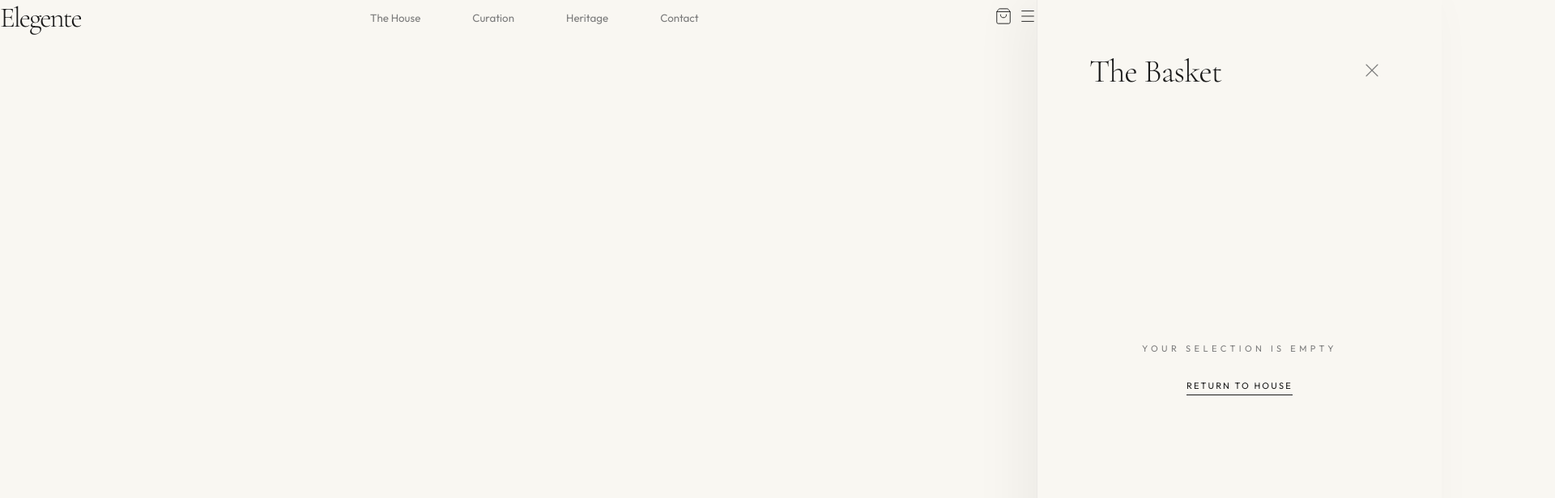
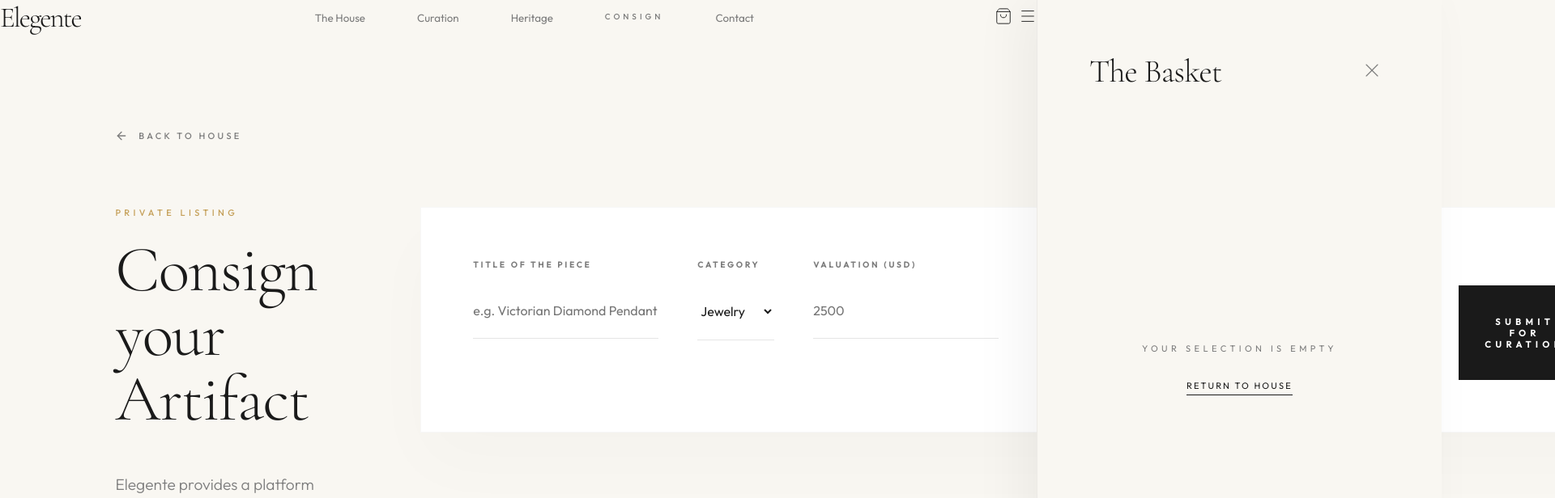
Before and after one commit to WereElliot/elegente-noir, a React (Vite) app: page /consign in a window 1280 px wide. Shown: the top 616 px of the page at 81% size, 1920 px wide, since content can reach past the window. Built offline with nearby package versions, Linux system fonts and the light colour scheme; the HTML template or start-up script is replaced by a standard one.

Commit message:
Feature: Independent user listings (Consign) with ProductContext and Sell page

```diff
--- a/src/App.tsx
+++ b/src/App.tsx
@@ -1,16 +1,19 @@
-import React, { useState } from 'react';
+import { useState } from 'react';
 import { BrowserRouter as Router, Routes, Route } from 'react-router-dom';
 import Header from './components/Header';
 import Hero from './components/Hero';
 import ProductGrid from './components/ProductGrid';
 import Cart from './components/Cart';
 import Checkout from './components/Checkout';
+import Sell from './components/Sell';
 import { CartProvider } from './CartContext';
+import { ProductProvider } from './ProductContext';
 
 function App() {
   const [isCartOpen, setIsCartOpen] = useState(false);
 
   return (
+    <ProductProvider>
       <CartProvider>
         <Router>
           <div style={{ minHeight: '100vh', backgroundColor: 'var(--bg)', color: 'var(--text)' }}>
@@ -61,6 +64,7 @@ function App() {
                 </>
               } />
               <Route path="/checkout" element={<Checkout />} />
+              <Route path="/consign" element={<Sell />} />
             </Routes>
           </div>
         </Router>
@@ -82,6 +86,7 @@ function App() {
           .hover-primary:hover { color: var(--primary) !important; transition: color 0.3s ease; }
         `}</style>
       </CartProvider>
+    </ProductProvider>
   );
 }
 
--- a/src/CartContext.tsx
+++ b/src/CartContext.tsx
@@ -1,4 +1,4 @@
-import React, { createContext, useContext, useState, useEffect } from 'react';
+import React, { createContext, useContext, useState } from 'react';
 import type { Product, CartItem } from './types';
 
 interface CartContextType {
--- /dev/null
+++ b/src/ProductContext.tsx
@@ -0,0 +1,38 @@
+import React, { createContext, useContext, useState, useEffect } from 'react';
+import type { Product } from './types';
+import { products as initialProducts } from './types';
+
+interface ProductContextType {
+  allProducts: Product[];
+  addProduct: (product: Omit<Product, 'id'>) => void;
+}
+
+const ProductContext = createContext<ProductContextType | undefined>(undefined);
+
+export const ProductProvider: React.FC<{ children: React.ReactNode }> = ({ children }) => {
+  const [allProducts, setAllProducts] = useState<Product[]>(() => {
+    const saved = localStorage.getItem('elegente_products');
+    return saved ? JSON.parse(saved) : initialProducts;
+  });
+
+  useEffect(() => {
+    localStorage.setItem('elegente_products', JSON.stringify(allProducts));
+  }, [allProducts]);
+
+  const addProduct = (newProduct: Omit<Product, 'id'>) => {
+    const id = Math.max(...allProducts.map(p => p.id), 0) + 1;
+    setAllProducts(prev => [...prev, { ...newProduct, id }]);
+  };
+
+  return (
+    <ProductContext.Provider value={{ allProducts, addProduct }}>
+      {children}
+    </ProductContext.Provider>
+  );
+};
+
+export const useProducts = () => {
+  const context = useContext(ProductContext);
+  if (!context) throw new Error('useProducts must be used within a ProductProvider');
+  return context;
+};
--- a/src/components/Header.tsx
+++ b/src/components/Header.tsx
@@ -38,6 +38,7 @@ const Header: React.FC<{ onCartClick: () => void }> = ({ onCartClick }) => {
           <button onClick={() => window.scrollTo({ top: 0, behavior: 'smooth' })} className="nav-link">The House</button>
           <button onClick={() => scrollToSection('collection')} className="nav-link">Curation</button>
           <button onClick={() => scrollToSection('heritage')} className="nav-link">Heritage</button>
+          <Link to="/consign" className="nav-link">Consign</Link>
           <button onClick={() => scrollToSection('contact')} className="nav-link">Contact</button>
         </div>
 
--- a/src/components/ProductGrid.tsx
+++ b/src/components/ProductGrid.tsx
@@ -1,8 +1,9 @@
 import React from 'react';
-import { products } from '../types';
+import { useProducts } from '../ProductContext';
 import ProductCard from './ProductCard';
 
 const ProductGrid: React.FC = () => {
+  const { allProducts } = useProducts();
   return (
     <section id="collection" style={{ padding: '10rem 8vw', backgroundColor: 'var(--white)' }}>
       <div style={{
@@ -34,7 +35,7 @@ const ProductGrid: React.FC = () => {
       </div>
 
       <div className="grid-products">
-        {products.map(product => (
+        {allProducts.map(product => (
           <ProductCard key={product.id} product={product} />
         ))}
       </div>
--- /dev/null
+++ b/src/components/Sell.tsx
@@ -0,0 +1,176 @@
+import React, { useState } from 'react';
+import { useProducts } from '../ProductContext';
+import { ArrowLeft, CheckCircle2, Upload } from 'lucide-react';
+import { Link, useNavigate } from 'react-router-dom';
+
+const Sell: React.FC = () => {
+  const { addProduct } = useProducts();
+  const [isSuccess, setIsSuccess] = useState(false);
+  const navigate = useNavigate();
+
+  const [formData, setFormData] = useState({
+    name: '',
+    category: 'Jewelry',
+    price: '',
+    description: '',
+    image: ''
+  });
+
+  const handleSubmit = (e: React.FormEvent) => {
+    e.preventDefault();
+    addProduct({
+      name: formData.name,
+      category: formData.category,
+      price: Number(formData.price),
+      description: formData.description,
+      image: formData.image || 'https://images.unsplash.com/photo-1515562141207-7a88fb7ce338?q=80&w=2070&auto=format&fit=crop' // Default premium jewelry image if none provided
+    });
+    setIsSuccess(true);
+    setTimeout(() => {
+      navigate('/');
+    }, 3000);
+  };
+
+  if (isSuccess) {
+    return (
+      <div style={{ height: '100vh', display: 'flex', flexDirection: 'column', justifyContent: 'center', alignItems: 'center', gap: '3rem', backgroundColor: 'var(--bg)' }} className="animate-fade-in">
+        <CheckCircle2 size={100} style={{ color: 'var(--primary)' }} strokeWidth={1} />
+        <div style={{ textAlign: 'center' }}>
+          <h2 className="serif" style={{ fontSize: '4rem', marginBottom: '1.5rem', color: 'var(--text)' }}>Listing Created</h2>
+          <p style={{ color: 'var(--text-muted)', textTransform: 'uppercase', letterSpacing: '0.4em', fontSize: '11px' }}>Your artifact is now part of the curation.</p>
+        </div>
+      </div>
+    );
+  }
+
+  return (
+    <div style={{ paddingTop: '10rem', paddingBottom: '8rem', paddingLeft: '8vw', paddingRight: '8vw', maxWidth: '1200px', margin: '0 auto', backgroundColor: 'var(--bg)', minHeight: '100vh' }}>
+      <Link to="/" style={{ display: 'inline-flex', alignItems: 'center', gap: '0.8rem', fontSize: '11px', textTransform: 'uppercase', letterSpacing: '0.3em', color: 'var(--text-muted)', marginBottom: '5rem', fontWeight: 500 }} className="hover-primary">
+        <ArrowLeft size={16} />
+        Back to House
+      </Link>
+
+      <div className="sell-container">
+        <div style={{ maxWidth: '600px' }}>
+          <p style={{ color: 'var(--primary)', fontWeight: 500, fontSize: '11px', textTransform: 'uppercase', letterSpacing: '0.4em', marginBottom: '1.5rem' }}>
+            PRIVATE LISTING
+          </p>
+          <h1 className="serif" style={{ fontSize: '5rem', lineHeight: 1, marginBottom: '3rem', color: 'var(--text)' }}>
+            Consign your Artifact
+          </h1>
+          <p style={{ color: 'var(--text-muted)', fontWeight: 300, fontSize: '1.2rem', lineHeight: '1.8', marginBottom: '4rem' }}>
+            Elegente provides a platform for individuals to list their high-end jewelry and timepieces independently. Submit your curation for inclusion in our digital gallery.
+          </p>
+        </div>
+
+        <form onSubmit={handleSubmit} className="sell-form">
+          <div className="input-group">
+            <label>Title of the Piece</label>
+            <input
+              required
+              placeholder="e.g. Victorian Diamond Pendant"
+              className="input-noir"
+              value={formData.name}
+              onChange={e => setFormData({...formData, name: e.target.value})}
+            />
+          </div>
+
+          <div style={{ display: 'grid', gridTemplateColumns: '1fr 1fr', gap: '3rem' }}>
+            <div className="input-group">
+              <label>Category</label>
+              <select
+                className="input-noir"
+                value={formData.category}
+                onChange={e => setFormData({...formData, category: e.target.value})}
+              >
+                <option>Jewelry</option>
+                <option>Timepiece</option>
+                <option>Fragrance</option>
+                <option>Accessory</option>
+              </select>
+            </div>
+            <div className="input-group">
+              <label>Valuation (USD)</label>
+              <input
+                required
+                type="number"
+                placeholder="2500"
+                className="input-noir"
+                value={formData.price}
+                onChange={e => setFormData({...formData, price: e.target.value})}
+              />
+            </div>
+          </div>
+
+          <div className="input-group">
+            <label>Image URL (High Resolution)</label>
+            <div style={{ position: 'relative' }}>
+              <input
+                placeholder="https://..."
+                className="input-noir"
+                value={formData.image}
+                onChange={e => setFormData({...formData, image: e.target.value})}
+              />
+              <Upload size={16} style={{ position: 'absolute', right: 0, bottom: '1.5rem', color: 'var(--text-muted)' }} />
+            </div>
+          </div>
+
+          <div className="input-group">
+            <label>The Story / Provenance</label>
+            <textarea
+              required
+              placeholder="Describe the history and condition..."
+              className="input-noir"
+              style={{ minHeight: '120px', resize: 'vertical' }}
+              value={formData.description}
+              onChange={e => setFormData({...formData, description: e.target.value})}
+            />
+          </div>
+
+          <button type="submit" className="submit-btn">
+            Submit for Curation
+          </button>
+        </form>
+      </div>
+
+      <style>{`
+        .sell-container { display: grid; grid-template-columns: 1fr 1fr; gap: 8rem; align-items: flex-start; }
+        .sell-form { display: flex; flexDirection: column; gap: 3rem; background: var(--white); padding: 4rem; border: 1px solid rgba(0,0,0,0.03); box-shadow: 0 40px 80px rgba(0,0,0,0.02); }
+        .input-group { display: flex; flex-direction: column; gap: 1rem; }
+        .input-group label { font-size: 10px; text-transform: uppercase; letter-spacing: 0.3em; color: var(--text-muted); font-weight: 600; }
+        .input-noir {
+          background: transparent;
+          border: none;
+          border-bottom: 1px solid rgba(0,0,0,0.1);
+          padding: 1.5rem 0;
+          outline: none;
+          color: var(--text);
+          font-size: 1rem;
+          transition: all 0.4s ease;
+          font-family: 'Outfit', sans-serif;
+        }
+        .input-noir:focus { border-color: var(--primary); padding-left: 0.5rem; }
+        .submit-btn {
+          width: 100%;
+          background-color: var(--text);
+          color: white;
+          padding: 2rem;
+          font-size: 11px;
+          text-transform: uppercase;
+          letter-spacing: 0.5em;
+          font-weight: 700;
+          transition: all 0.6s ease;
+          margin-top: 2rem;
+        }
+        .submit-btn:hover { background-color: var(--primary); transform: translateY(-5px); box-shadow: 0 20px 40px rgba(197, 160, 89, 0.3); }
+        .hover-primary:hover { color: var(--primary) !important; transition: color 0.3s; }
+
+        @media (max-width: 1100px) {
+          .sell-container { grid-template-columns: 1fr; gap: 6rem; }
+        }
+      `}</style>
+    </div>
+  );
+};
+
+export default Sell;
--- a/tsconfig.json
+++ b/tsconfig.json
@@ -5,6 +5,7 @@
     "lib": ["ES2023", "DOM", "DOM.Iterable"],
     "types": ["vite/client"],
     "skipLibCheck": true,
+    "jsx": "react-jsx",
 
     /* Bundler mode */
     "moduleResolution": "bundler",
```
Also changed, not shown: 1 other file (tests, documents, lock files or other folders). Lines whose indentation alone changed are shown as unchanged.
